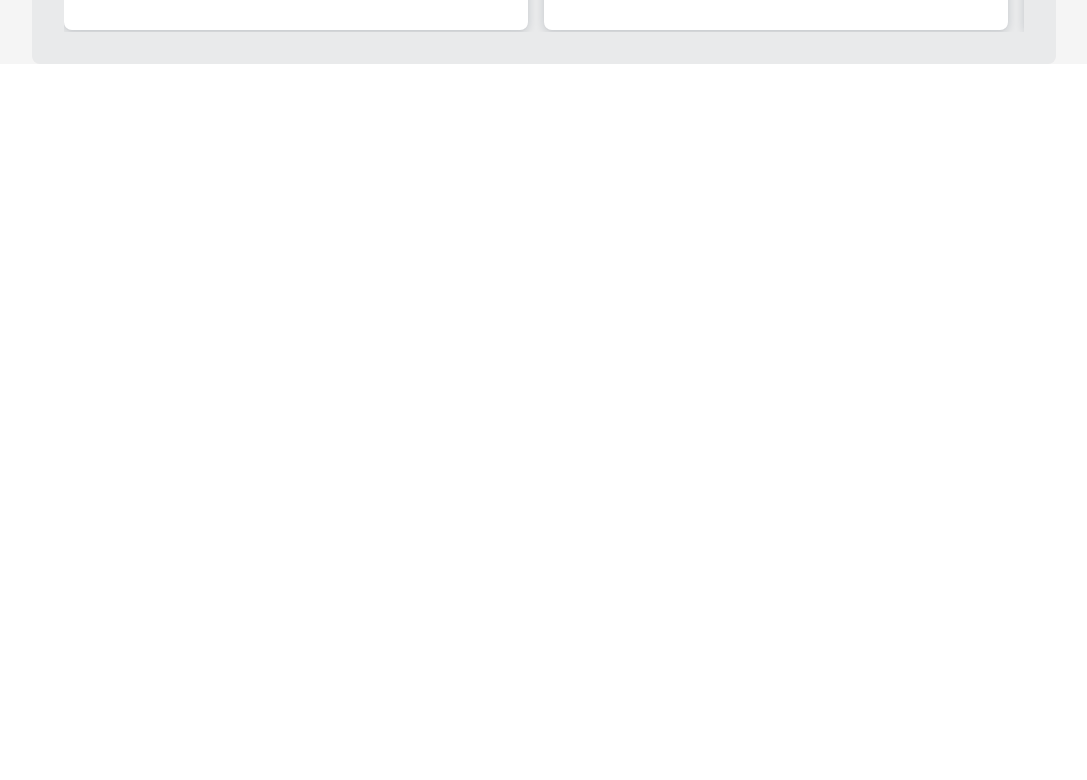
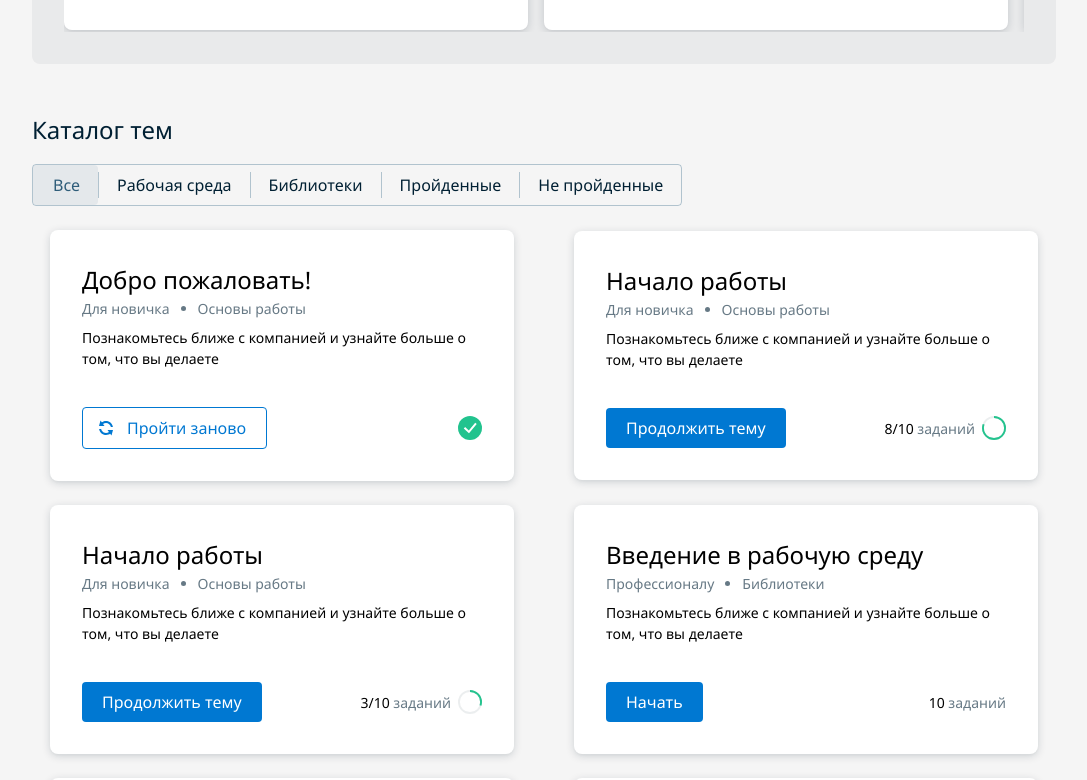
Before and after one commit to Irina0110/IT-education, a React (Vite) app: page / in a window 1280 px wide. Shown: the part 839-1619 px from the top of the page, without its empty margins (96-1183 px from the left). Before the commit the page ends 903 px from the top, so only its background shows below. Built offline with nearby package versions, Linux system fonts and the light colour scheme.

Commit message:
wip: add filtration at theme catalog

```diff
--- /dev/null
+++ b/src/components/Education/components/CatalogThemes/index.tsx
@@ -0,0 +1,69 @@
+import React, {useEffect, useState} from "react";
+import './style.scss';
+import ThemeCard from "../Theme";
+import {Theme} from "../../../../api/themes";
+import {fetchThemes, filteredTheme} from "../../../../api";
+
+type Filter = 'all' | 'workspace' | 'libraries' | 'done' | 'undone';
+
+const CatalogThemes = () => {
+    const [Themes, setThemes] = useState<Theme[]>([]);
+    const [filter, setFilter] = useState<Filter>('all');
+    const [filteredThemes, setFilteredThemes] = useState<Theme[]>(Themes);
+
+    const handleFilter = (selectedFilter: Filter) => {
+        setFilter(selectedFilter);
+    };
+
+    useEffect(() => {
+        fetchThemes().then((data) => {
+            setThemes(data);
+        });
+    }, []);
+
+    useEffect(() => {
+        filteredTheme(filter).then((themes) => {
+            setFilteredThemes([]);
+            setFilteredThemes(themes);
+        });
+    }, [filter]);
+
+
+    return (
+        <div className='catalog'>
+            <div className='content__title font2XL'>Каталог тем</div>
+            <ul className='catalog__filter'>
+                <li className={`filter__button ${filter === 'all' ? 'filter_active' : ''}`}
+                    onClick={() => handleFilter('all')}>
+                    Все
+                </li>
+                <hr/>
+                <li className={`filter__button ${filter === 'workspace' ? 'filter_active' : ''}`}
+                    onClick={() => handleFilter('workspace')}>
+                    Рабочая среда
+                </li>
+                <hr/>
+                <li className={`filter__button ${filter === 'libraries' ? 'filter_active' : ''}`}
+                    onClick={() => handleFilter('libraries')}>
+                    Библиотеки
+                </li>
+                <hr/>
+                <li className={`filter__button ${filter === 'done' ? 'filter_active' : ''}`}
+                    onClick={() => handleFilter('done')}>
+                    Пройденные
+                </li>
+                <hr/>
+                <li className={`filter__button ${filter === 'undone' ? 'filter_active' : ''}`}
+                    onClick={() => handleFilter('undone')}>
+                    Не пройденные
+                </li>
+            </ul>
+            <div className='catalog__cards'>
+                {filteredThemes.map((theme) => (
+                    <ThemeCard theme={theme} key={theme.id}/>
+                ))}
+            </div>
+        </div>
+    );
+};
+export default CatalogThemes;
--- /dev/null
+++ b/src/components/Education/components/CatalogThemes/style.scss
@@ -0,0 +1,53 @@
+@import "../../../../utils/variables";
+
+.catalog {
+  .content__title {
+    padding-bottom: 16px;
+  }
+
+  &__filter {
+    display: flex;
+    align-items: center;
+    border: 1px solid $controlDefault-bgBorder;
+    border-radius: 4px;
+    font-weight: 400;
+    font-size: 16px;
+    line-height: 21px;
+    color: $controlDefault;
+    width: max-content;
+    margin-bottom: 24px;
+
+    hr {
+      height: 26px;
+      border: 0;
+      margin: 0;
+      border-left: 1px solid $controlDefault-bgBorder;
+    }
+
+    li:first-child {
+      padding-left: 20px;
+    }
+
+  }
+
+  .filter__button {
+    padding: 9.5px 18px;
+    list-style-type: none;
+  }
+
+  &__cards {
+    display: flex;
+    flex-direction: row;
+    flex-wrap: wrap;
+    gap: 24px;
+    align-items: center;
+    justify-content: space-around;
+  }
+}
+
+.filter_active {
+  background: $controlGhost-bg;
+  color: $controlGhost-typo;
+  border-radius: 4px;
+
+}
--- a/src/components/Education/components/FrontendWay/style.scss
+++ b/src/components/Education/components/FrontendWay/style.scss
@@ -1,33 +1,36 @@
 @import "../../../../utils/variables";
 
-@media screen and (max-width: 768px){
-  .frontend-way{
-    .content__title{
+@media screen and (max-width: 768px) {
+  .frontend-way {
+    .content__title {
       flex-direction: column;
     }
   }
-  .button_hide{
+  .button_hide {
     margin-left: 0 !important;
   }
 }
 
-.frontend-way{
+.frontend-way {
   margin-top: 40px;
   border-radius: 8px;
   background: $bgStripe;
   padding: 32px;
+  margin-bottom: 48px;
 
-  .content__title{
+  .content__title {
     display: flex;
   }
 
-  .slider{
+  .slider {
     display: flex;
   }
-  .slick-list{
+
+  .slick-list {
     display: flex;
   }
-  .button_hide{
+
+  .button_hide {
     height: 32px;
     margin-left: 32px;
     padding: 0 16px;
--- a/src/components/Education/components/Theme/index.tsx
+++ b/src/components/Education/components/Theme/index.tsx
@@ -3,16 +3,17 @@ import './style.scss';
 import AgainButton from '../../../../static/icons/AgainButton.svg';
 import IconSuccess from '../../../../static/icons/IconSuccess.svg';
 import ProgressBar from "../ProgressBar";
+
 interface ThemeCardProps {
     theme: Theme;
-    key?: number;
+    id?: number;
 }
 
-function ThemeCard({theme, key}: ThemeCardProps) {
+function ThemeCard({theme, id}: ThemeCardProps) {
     const categories = theme.category.split(", ");
 
     return (
-        <div className='theme__card' key={key}>
+        <div className='theme__card' key={id}>
             <h4 className='font2XL'>{theme.title}</h4>
             <ul className='fontS'>
                 {categories.map((category) => (
--- a/src/components/Education/index.tsx
+++ b/src/components/Education/index.tsx
@@ -3,6 +3,7 @@ import './style.scss';
 import Recommendation from "./components/Recommendation";
 import IconDown from '../../static/icons/IconDown.svg';
 import FrontendWay from "./components/FrontendWay";
+import CatalogThemes from "./components/CatalogThemes";
 
 const Education = () => {
 
@@ -14,12 +15,12 @@ const Education = () => {
                     <div className='education__show-more'>
                         <h4>
                             <button className='show-more'>Показать еще
-                            <img src={IconDown} alt='IconDown'/>
+                                <img src={IconDown} alt='IconDown'/>
                             </button>
                         </h4>
                     </div>
                     <FrontendWay/>
-
+                    <CatalogThemes/>
                 </div>
             </div>
         </React.Fragment>
```
Also changed, not shown: src/components/Education/components/Theme/style.scss (+15 -10 lines).
